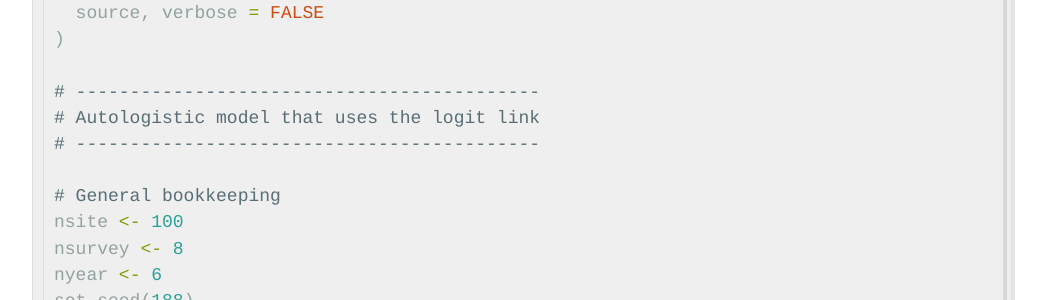
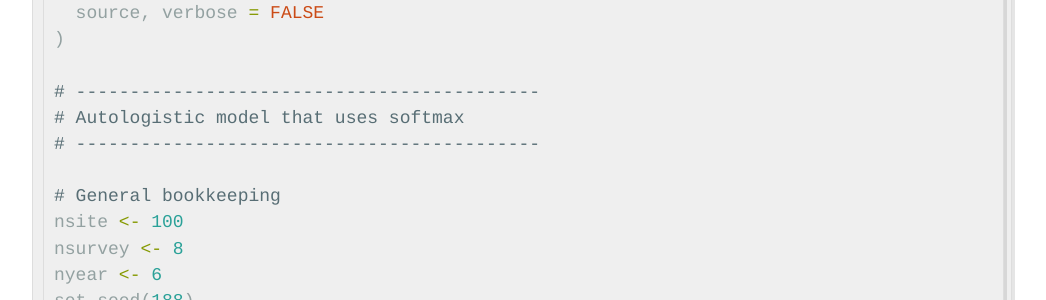
Before and after one commit to mfidino/mfidino.github.io, a Jekyll site: the page built from blog/_posts/2021-9-10-autologistic_multistate_occupancy.md, in a window 1280 px wide and 900 px high, scrolled down 25577 px. Shown: the part 152-452 px from the top of the window, without its empty margins (118-1164 px from the left). Built offline with Jekyll 4.4.1, drawn with Linux system fonts in a browser that asks for light colours; formulas are drawn with MathJax 3.

Commit message:
Update 2021-9-10-autologistic_multistate_occupancy.md

```diff
--- a/blog/_posts/2021-9-10-autologistic_multistate_occupancy.md
+++ b/blog/_posts/2021-9-10-autologistic_multistate_occupancy.md
@@ -829,7 +829,7 @@ sapply(
 )
 
 # -------------------------------------------
-# Autologistic model that uses the logit link
+# Autologistic model that uses softmax
 # -------------------------------------------
 
 # General bookkeeping
```
